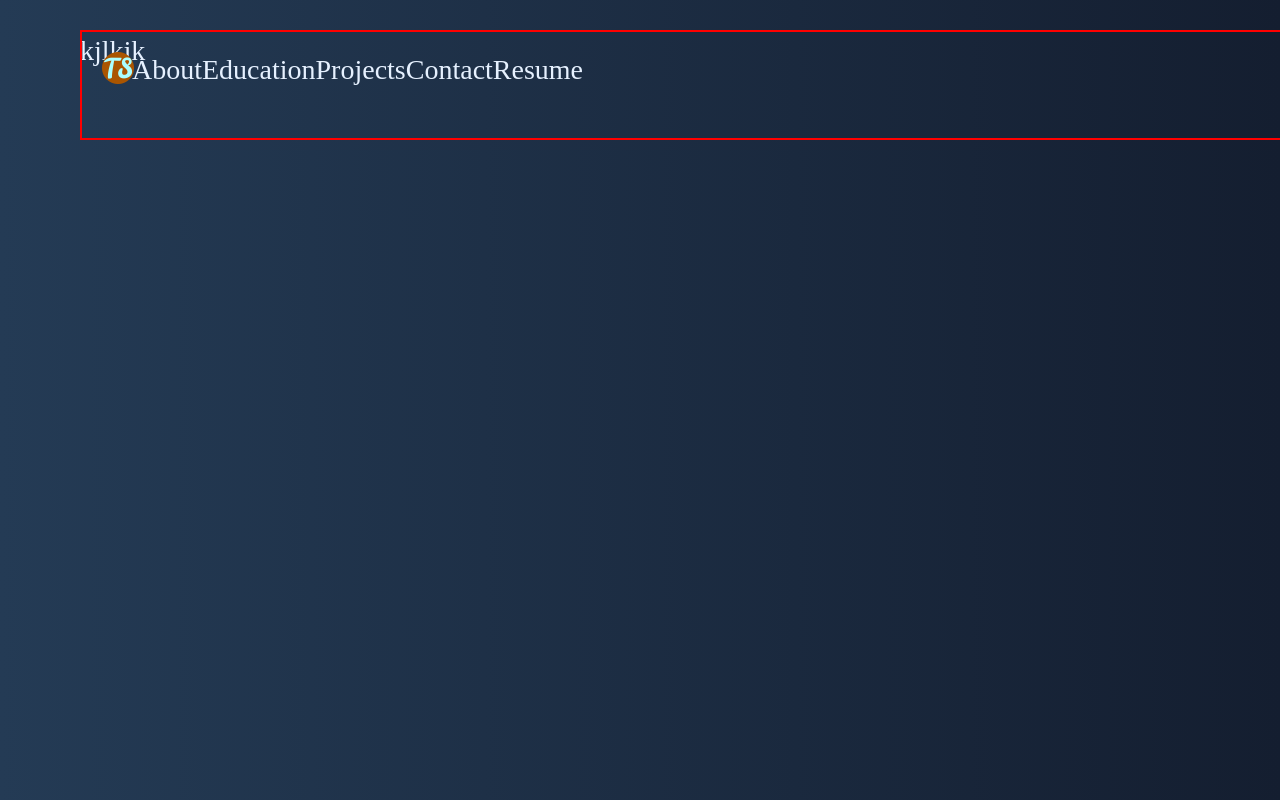
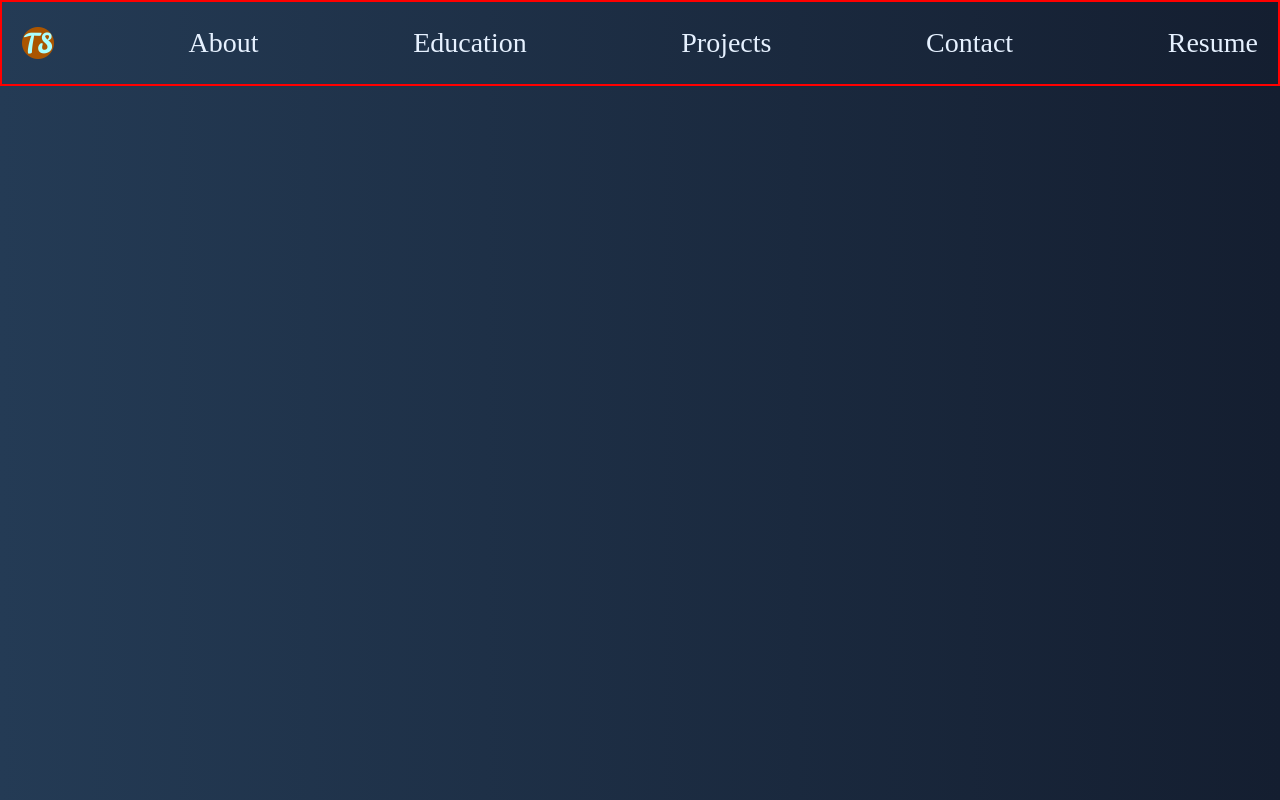
Before and after one commit to tse018/Portfolio-v1.0.0, a Vue app in the folder tema-8/project/app/: page / in a window 1280 px wide. Built offline with nearby package versions, Linux system fonts and the light colour scheme.

Commit message:
responsive header for mobile / tablet

```diff
--- a/tema-8/project/app/package.json
+++ b/tema-8/project/app/package.json
@@ -4,7 +4,7 @@
   "description": "",
   "main": "index.js",
   "scripts": {
-    "dev": "vite --mode development",
+    "dev": "vite --mode development --host",
     "build": "vite build --mode production",
     "preview": "vite preview --host"
   },
--- a/tema-8/project/app/src/app/App.vue
+++ b/tema-8/project/app/src/app/App.vue
@@ -8,8 +8,17 @@
 import Header from '../components/Header.vue';
 import Footer from '../components/Footer.vue';
 
+import mediaQuery from '../mixins/mediaQuery.js';
+
 export default {
-	components: { Header, Footer }
+   mixins: [
+      mediaQuery
+   ],
+
+	components: {
+      Header,
+      Footer
+   }
 }
 </script>
 
--- a/tema-8/project/app/src/components/Footer.vue
+++ b/tema-8/project/app/src/components/Footer.vue
@@ -1,5 +1,4 @@
 <template>
-  kjlkjk
 </template>
 
 <script>
--- a/tema-8/project/app/src/components/Header.vue
+++ b/tema-8/project/app/src/components/Header.vue
@@ -1,104 +1,109 @@
 <template>
    <header class="header-container">
-      <section class="header-container__logo">
-         <RouterLink :to="{name: 'home'}">
-            <img src="/images/favicon-32x32.png" alt="page logo"/>
+      <nav class="header-container__navbar">
+         <ul class="header-container__navbar-elements">
+            <RouterLink :to="{ name: 'home' }" class="header-container__navbar--logo">
+               <img src="/images/favicon-32x32.png" alt="page logo" class="header-container__logo-image" />
             </RouterLink>
-      </section>
 
-      <nav class="header-container__desktop">
-         <ul class="header-container__desktop-elements">
-            <li class="header-container__desktop-element">
+            <li class="header-container__navbar-element--mobile">
+               <MobileMenu />
+            </li>
+
+            <li class="header-container__navbar-element">
                About
             </li>
 
-            <li class="header-container__desktop-element">
+            <li class="header-container__navbar-element">
                Education
             </li>
 
-            <li class="header-container__desktop-element">
+            <li class="header-container__navbar-element">
                Projects
             </li>
 
-            <li class="header-container__desktop-element">
+            <li class="header-container__navbar-element">
                Contact
             </li>
 
-            <li class="header-container__desktop-element">
+            <li class="header-container__navbar-element">
                Resume
             </li>
          </ul>
       </nav>
    </header>
-
-   <aside class="header__container-mobile">
-      <MobileMenu />
-   </aside>
 </template>
 
-
-
 <script>
-import MobileMenu from '../components/MobileMenu.vue';
+import MobileMenu from "../components/MobileMenu.vue";
 
 export default {
    components: {
       MobileMenu,
-   }
-}
+   },
+};
 </script>
 
-<style>
+<style scoped>
+/* Mobile */
+@media screen and (max-width: 600px) {
    .header-container {
-   border: 2px solid red;
       position: fixed;
-   height: 110px;
       width: 100%;
-   padding: 20px;
-   z-index: 100;
    }
 
-.header-container__desktop-elements {
-   display: flex;
-   width: 100%;
-   border: 2px soild red;
-   margin: -35px 0 0 30px;
+   .header-container__logo-image {
+      margin: 0 0 0 10px;
    }
 
-.header-container__desktop-element {
+   .header-container__navbar-element--mobile {
       display: flex;
-   flex-wrap: wrap;
+      justify-content: end;
+      margin: -30px 10px 0 0;
    }
 
-@media screen and (max-width: 600px) {
-   .header__container-mobile {
-      display: block;
-   }
-
-   .header-container__desktop {
+   .header-container__navbar-element {
       display: none;
    }
 }
 
 @media screen and (min-width: 601px) {
-   .header__container-mobile {
-      display: block;
+   .header-container {
+      position: fixed;
+      width: 100%;
    }
 
-   .header-container__desktop {
+   .header-container__logo-image {
+      margin: 25px 0 0 20px;
+   }
+
+   .header-container__navbar-element--mobile {
+      display: flex;
+      justify-content: end;
+      margin: -50px 10px 0 0;
+   }
+
+   .header-container__navbar-element {
       display: none;
    }
 }
 
-@media screen and (min-width: 1200px) {
-   .header__container-mobile {
-      display: none;
+@media screen and (min-width: 1200px ) {
+   .header-container__navbar-elements {
+      border: 2px solid red;
+      display: flex;
+      justify-content: space-between;
+      width: 100vw;
    }
 
-   .header-container__desktop {
-      display: block;
-   }
+   .header-container__navbar-element {
+      display: flex;
+      padding: 20px;
    }
 
 
+   .header-container__navbar-element--mobile {
+      display: none;
+   }
+}
 </style>
--- a/tema-8/project/app/src/components/MobileMenu.vue
+++ b/tema-8/project/app/src/components/MobileMenu.vue
@@ -50,5 +50,59 @@ export default {
 };
 </script>
 
-<style>
+<style scoped>
+@media screen and (max-width: 600px) {
+   .mobile-toggle {
+      z-index: 100;
+   }
+
+   .mobile-toggle__container{
+      position: absolute;
+      width: 70%;
+      height: 95vh;
+      top: 0;
+      right: 0;
+      background-color: transparent;
+   }
+
+   .mobile-toggle__container-elements {
+      width: 100%;
+      height: 100%;
+      z-index: 100;
+      text-align: center;
+      padding: 10px 0 0 0;
+   }
+
+   .mobile-toggle__container-element {
+      margin-top: 50px;
+   }
+}
+
+@media screen and (min-width: 601px) {
+   .mobile-toggle {
+      z-index: 100;
+      margin: 20px 20px 0 0;
+   }
+
+   .mobile-toggle__container{
+      position: absolute;
+      width: 70%;
+      height: 95vh;
+      top: 0;
+      right: 0;
+      background-color: transparent;
+   }
+
+   .mobile-toggle__container-elements {
+      width: 100%;
+      height: 100%;
+      z-index: 100;
+      text-align: center;
+      padding: 10px 0 0 0;
+   }
+
+   .mobile-toggle__container-element {
+      margin-top: 50px;
+   }
+}
 </style>
--- a/tema-8/project/app/src/components/landingPage.vue
+++ b/tema-8/project/app/src/components/landingPage.vue
@@ -1,4 +1,5 @@
 <template>
+
 </template>
 
 <script>
--- /dev/null
+++ b/tema-8/project/app/src/mixins/mediaQuery.js
@@ -0,0 +1,64 @@
+export default {
+   data() {
+      return {
+         breakPoints: {
+            mobile: 600,
+            tablet: 980,
+            desktop: 1200,
+         },
+         windowWith: 0,
+         currentBreakPoint: ''
+      }
+   },
+
+   mounted() {
+      if (this.breakPoints) {
+         this.setWindowWidth()
+         this.setCurrentBreakPoint()
+
+         window.addEventListener('resize', () => {
+            this.setWindowWidth()
+            this.setCurrentBreakPoint
+         })
+      }
+   },
+
+   computed: {
+      mobile() {
+         return this.windowWidth >= this.breakPoints.mobile
+      },
+
+      tablet() {
+         return this.windowWidth <= this.breakPoints.tablet
+      },
+
+      desktop() {
+         return this.windowWidth < this.breakPoints.desktop
+      },
+   },
+
+   methods: {
+      setWindowWidth() {
+         this.windowWidth = window.innerWidth
+      },
+
+      setCurrentBreakPoint() {
+         if (this.windowWidth < this.breakPoints.mobile) {
+            this.currentBreakPoint = 'mobile'
+            console.log('mobile')
+         } else if (
+            this.windowWidth > this.breakPoints.mobile &&
+            this.windowWidth < this.breakPoints.tablet
+         ) {
+            this.currentBreakPoint = 'tablet'
+            console.log('tablet')
+         } else if (
+            this.windowWidth > this.breakPoints.tablet &&
+            this.windowWidth >= this.breakPoints.desktop
+         ) {
+            this.currentBreakPoint = 'desktop'
+            console.log('desktop')
+         }
+      }
+   }
+}
--- a/tema-8/project/app/src/style/style.css
+++ b/tema-8/project/app/src/style/style.css
@@ -1,5 +1,4 @@
 body {
-   margin: var(--margin);
    background: var(--background-primary);
    color: var(--font-color-primary);
    font-weight: var(--font-weigth-default);
@@ -9,6 +8,7 @@ body {
 @media screen and (max-width: 600px) {
    body {
       font-size: var(--mobile-font-size-default);
+      margin: var(--margin-mobile);
    }
 
    h1 {
--- a/tema-8/project/app/src/style/variables.css
+++ b/tema-8/project/app/src/style/variables.css
@@ -9,7 +9,7 @@
 	--font-color-highligth: #64ffda;
 
 	/* body margin */
-	--margin: 30px 80px 0 80px;
+	--margin-mobile: 30px 0 0 0;
 
 	/* Mobile font-sizes */
 	--mobile-font-size-title: 50px;
```
Lines whose indentation alone changed are shown as unchanged.
